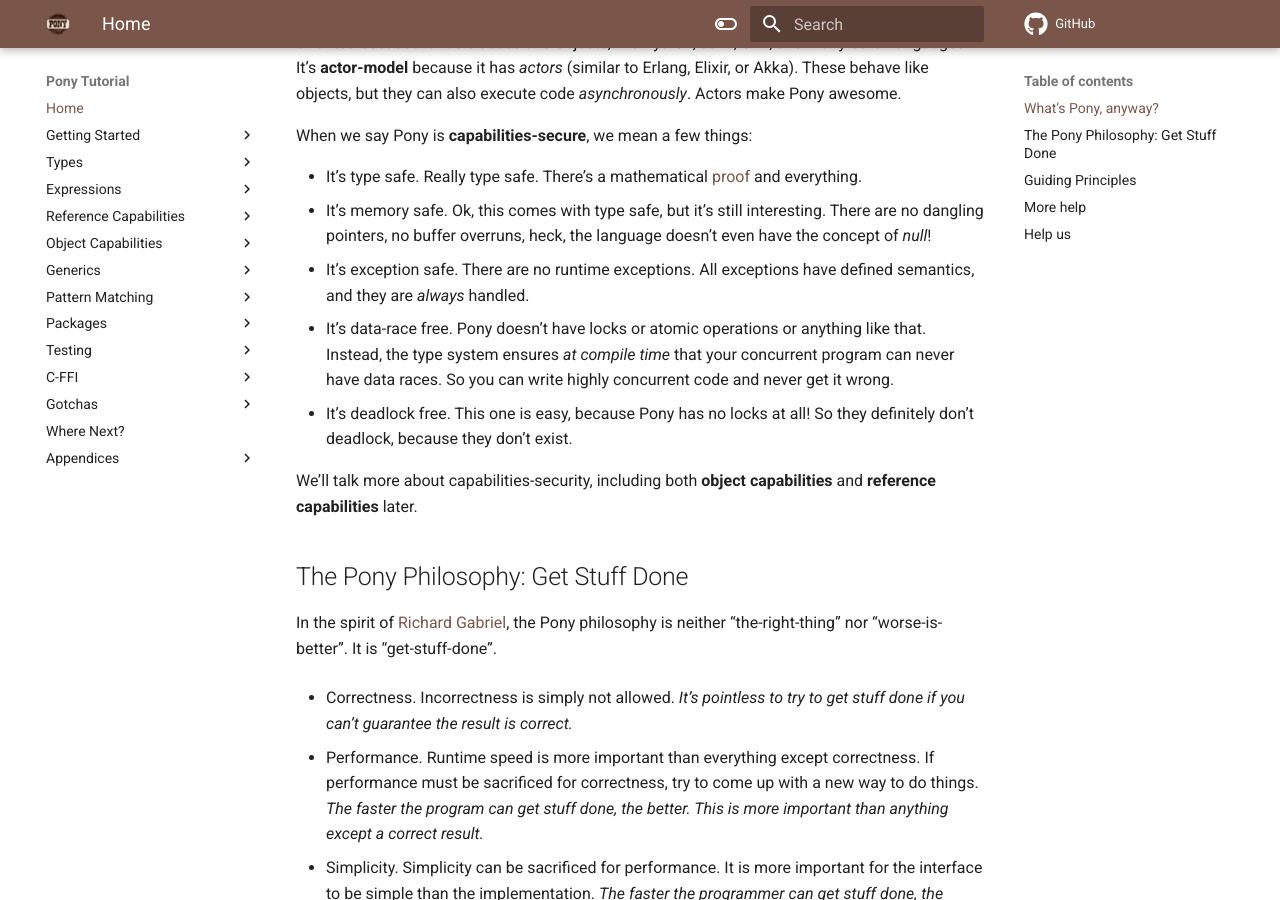
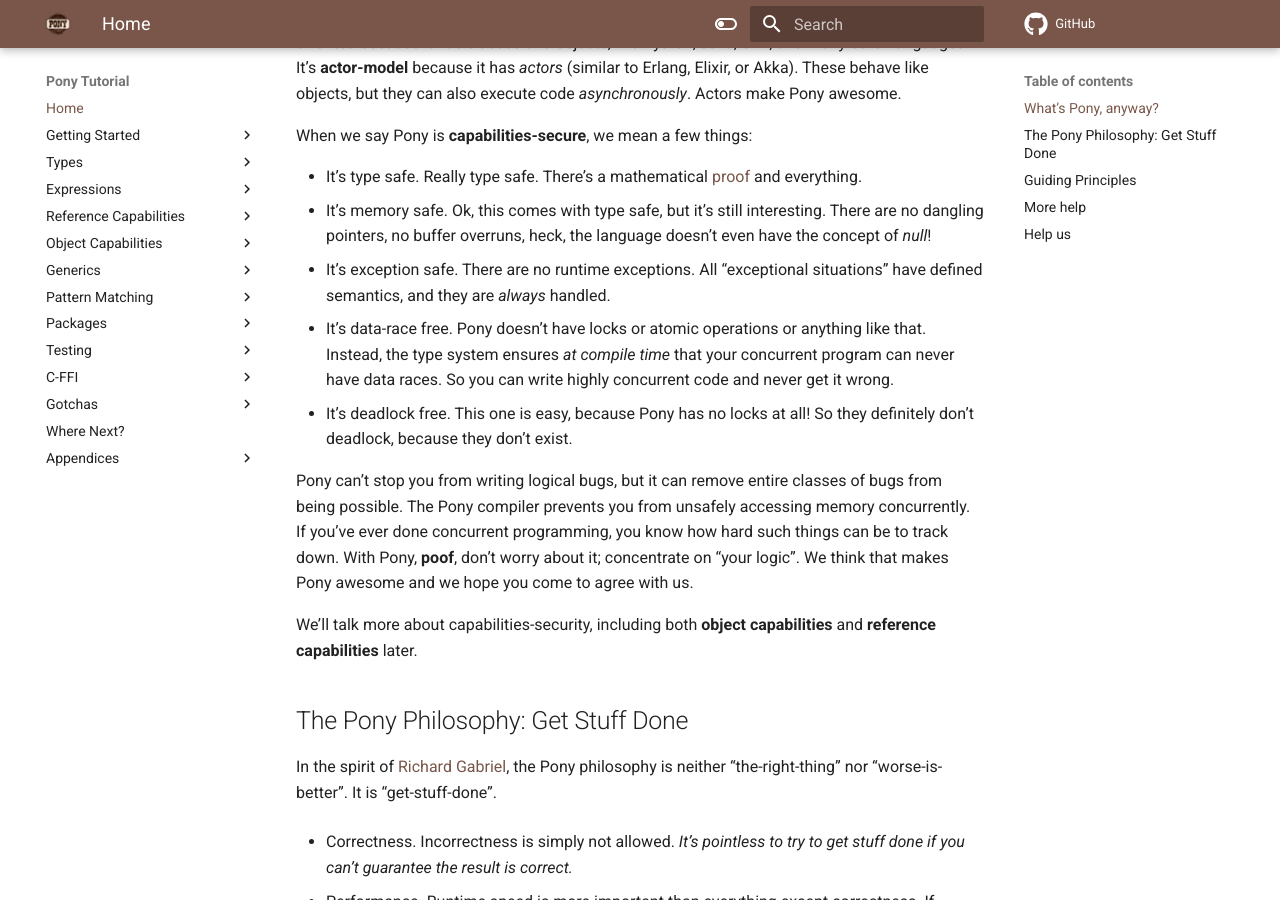
Before and after one commit to ponylang/pony-tutorial, an MkDocs documentation site: the page built from docs/index.md, in a window 1280 px wide and 900 px high, scrolled down 436 px. Built offline with MkDocs 1.6.1 and Material for MkDocs 9.7.7, drawn with Linux system fonts in a browser that asks for light colours; comment, search, counter and statistics services are not loaded.

Commit message:
Clarify a couple points in the intro (#529)
Co-authored-by: Joe Eli McIlvain <joe.eli.mac@gmail.com>

```diff
--- a/docs/index.md
+++ b/docs/index.md
@@ -12,9 +12,11 @@ When we say Pony is __capabilities-secure__, we mean a few things:
 
 * It's type safe. Really type safe. There's a mathematical [proof](https://www.ponylang.io/media/papers/opsla237-clebsch.pdf) and everything.
 * It's memory safe. Ok, this comes with type safe, but it's still interesting. There are no dangling pointers, no buffer overruns, heck, the language doesn't even have the concept of _null_!
-* It's exception safe. There are no runtime exceptions. All exceptions have defined semantics, and they are _always_ handled.
+* It's exception safe. There are no runtime exceptions. All "exceptional situations" have defined semantics, and they are _always_ handled.
 * It's data-race free. Pony doesn't have locks or atomic operations or anything like that. Instead, the type system ensures _at compile time_ that your concurrent program can never have data races. So you can write highly concurrent code and never get it wrong.
 * It's deadlock free. This one is easy, because Pony has no locks at all! So they definitely don't deadlock, because they don't exist.
+
+Pony can't stop you from writing logical bugs, but it can remove entire classes of bugs from being possible. The Pony compiler prevents you from unsafely accessing memory concurrently. If you've ever done concurrent programming, you know how hard such things can be to track down. With Pony, **poof**, don't worry about it; concentrate on "your logic". We think that makes Pony awesome and we hope you come to agree with us.
 
 We'll talk more about capabilities-security, including both __object capabilities__ and __reference capabilities__ later.
 
```
